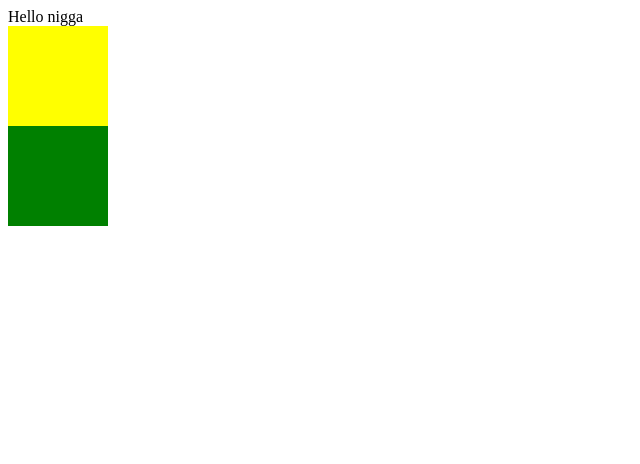
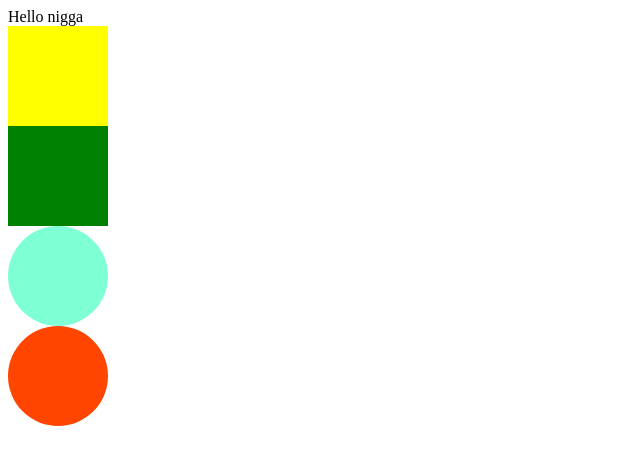
Before and after one commit to Arhidiman/git-test-repo, a React app: page / in a window 1280 px wide. Shown: the top 464 px of the page, without its empty margins (0-640 px from the left). Built offline with nearby package versions, Linux system fonts and the light colour scheme.

Commit message:
added circles

```diff
--- a/src/App.css
+++ b/src/App.css
@@ -15,3 +15,18 @@
     height: 100px;
     background-color: grey;
 }
+
+.circle {
+    width: 100px;
+    height: 100px;
+    border-radius: 100%;
+
+}
+
+.circle-blue {
+    background-color: aquamarine;
+}
+
+.circle-orange {
+    background-color: orangered;
+}
--- a/src/App.tsx
+++ b/src/App.tsx
@@ -11,6 +11,8 @@ function App() {
              <div>Hello nigga</div>
              <div className='yellow-square'></div>
              <div className='green-square'></div>
+             <div className='circle circle-blue'></div>
+             <div className='circle circle-orange'></div>
 
         </>
 
```
